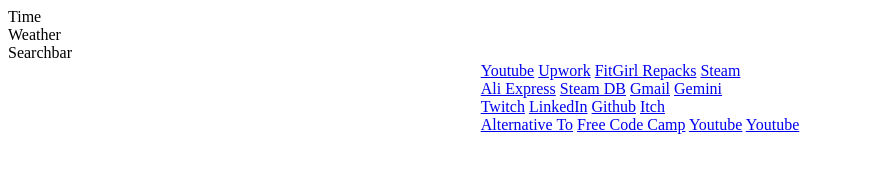
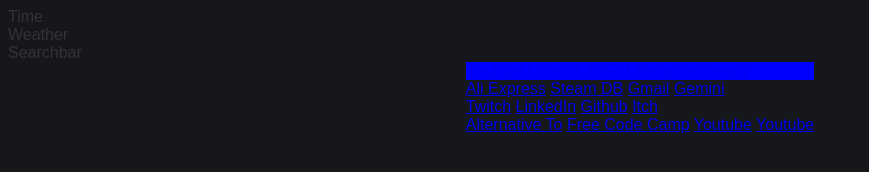
Before and after one commit to MuftiAnees/StartPage, a plain HTML site: page index.html in a window 1280 px wide. Shown: the whole page, without its empty margins (0-869 px from the left). Drawn offline with Linux system fonts and the light colour scheme.

Commit message:
Styled a few elements

```diff
--- a/index.html
+++ b/index.html
@@ -11,25 +11,25 @@
     <div class="Weather">Weather</div>
     <div class="Search">Searchbar</div>
     <div class="links">
-      <div>
+      <div class="links1">
         <a href="https://www.youtube.com/feed/subscriptions">Youtube</a>
         <a href="https://www.upwork.com/nx/find-work/5903837">Upwork</a>
         <a href="https://fitgirl-repacks.site/">FitGirl Repacks</a>
         <a href="https://store.steampowered.com/">Steam</a>
       </div>
-      <div>
+      <div class="links2">
         <a href="https://www.aliexpress.com/">Ali Express</a>
         <a href="https://steamdb.info/sales/">Steam DB</a>
         <a href="https://mail.google.com/mail/u/0/">Gmail</a>
         <a href="https://mail.google.com/mail/u/0/">Gemini</a>
       </div>
-      <div>
+      <div class="links3">
         <a href="https://www.twitch.tv/">Twitch</a>
         <a href="https://www.linkedin.com/">LinkedIn</a>
         <a href="https://github.com/">Github</a>
         <a href="https://itch.io/">Itch</a>
       </div>
-      <div>
+      <div class="links4">
         <a href="https://alternativeto.net/">Alternative To</a>
         <a href="https://www.freecodecamp.org/">Free Code Camp</a>
         <a href="index.html">Youtube</a>
--- a/styles.css
+++ b/styles.css
@@ -1,4 +1,17 @@
+body {
+  background-color: rgb(22, 23, 27);
+  font-family: Arial, sans-serif;
+  color: #333;
+}
+
 .links {
   width: fit-content;
-  margin: 0 auto;
+  margin: auto;
 }
+a:visited {
+  color: #bcbcbc;
+}
+
+.links1 {
+  background-color: blue;
+}
```
